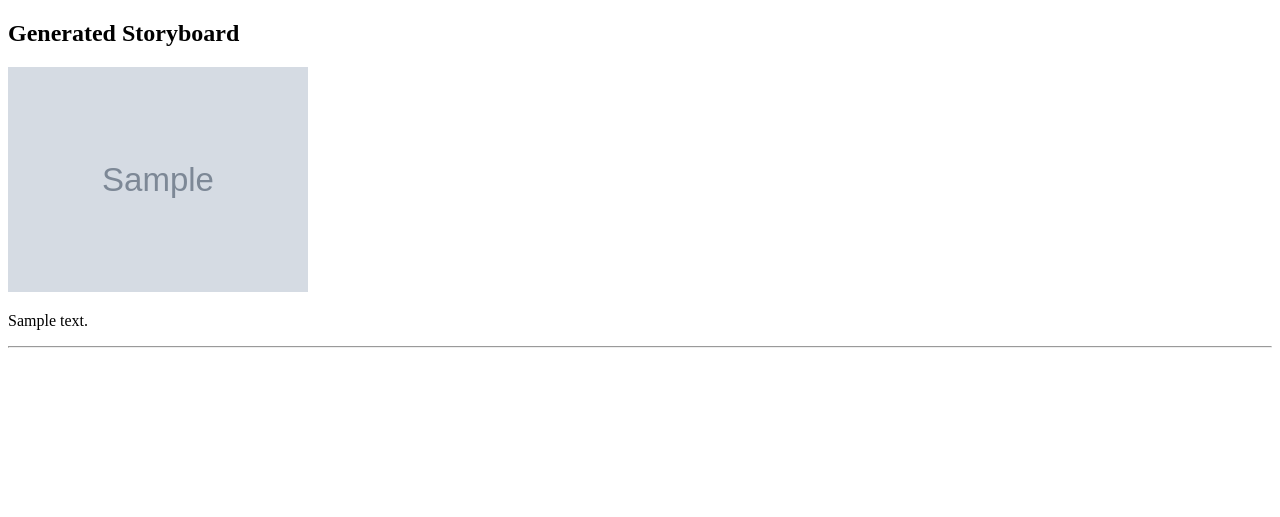
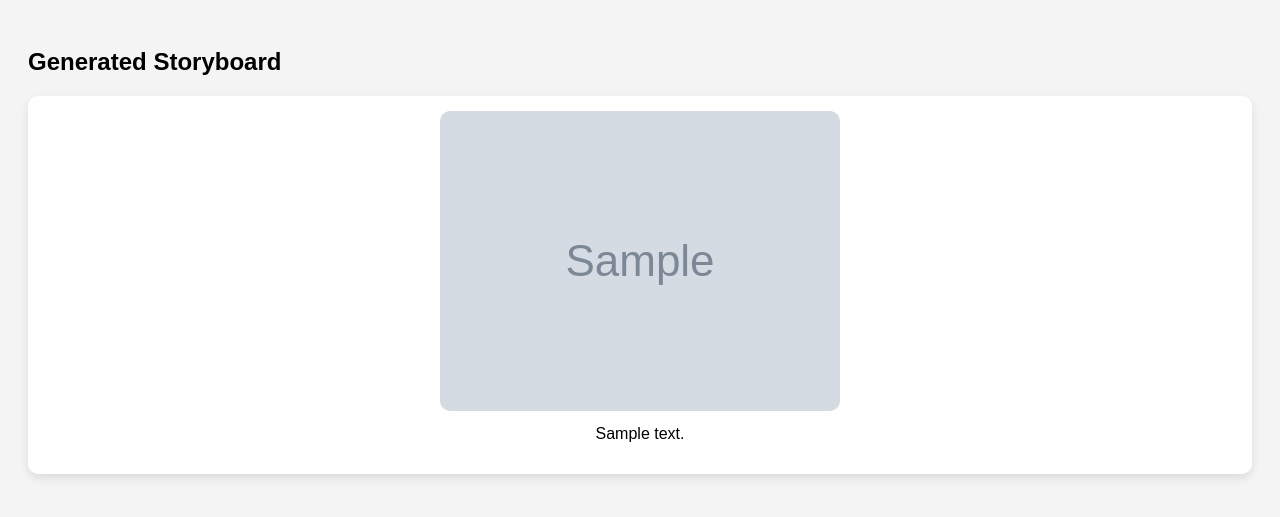
Before and after one commit to satendra-513/pitch-visualizer, a Flask app: template templates/result.html in a window 1280 px wide. Shown: the top 517 px of the page. Run offline with Flask 3, Linux system fonts and the light colour scheme; the template is opened without the code that fills it: most values are stand-ins (such as "Sample title", 1, 10 or a date in 2020); grey boxes marked "Sample" are stand-in pictures.

Commit message:
update project

```diff
--- a/app.py
+++ b/app.py
@@ -25,7 +25,7 @@ def generate():
         prompt = enhance_prompt(seg)
 
         # Step 3: generate image
-        image_url = generate_image(prompt)
+        image_url = generate_image(seg)
 
         results.append({
             "text": seg,
--- a/templates/result.html
+++ b/templates/result.html
@@ -2,17 +2,43 @@
 <html>
 <head>
     <title>Storyboard</title>
+    <style>
+        body {
+            font-family: Arial;
+            background: #f4f4f4;
+            padding: 20px;
+        }
+
+        .card {
+            background: white;
+            padding: 15px;
+            margin-bottom: 20px;
+            border-radius: 10px;
+            box-shadow: 0 4px 10px rgba(0,0,0,0.1);
+            text-align: center;
+        }
+
+        img {
+            width: 100%;
+            max-width: 400px;
+            border-radius: 10px;
+        }
+
+        p {
+            margin-top: 10px;
+            font-size: 16px;
+        }
+    </style>
 </head>
 <body>
 
 <h2>Generated Storyboard</h2>
 
 {% for item in results %}
-    <div>
-        <img src="{{ item.image }}" width="300"><br>
-        <p>{{ item.text }}</p>
-    </div>
-    <hr>
+<div class="card">
+    <img src="{{ item.image }}">
+    <p>{{ item.text }}</p>
+</div>
 {% endfor %}
 
 </body>
```
Also changed, not shown: utils/image_gen.py (+4 -4 lines).
